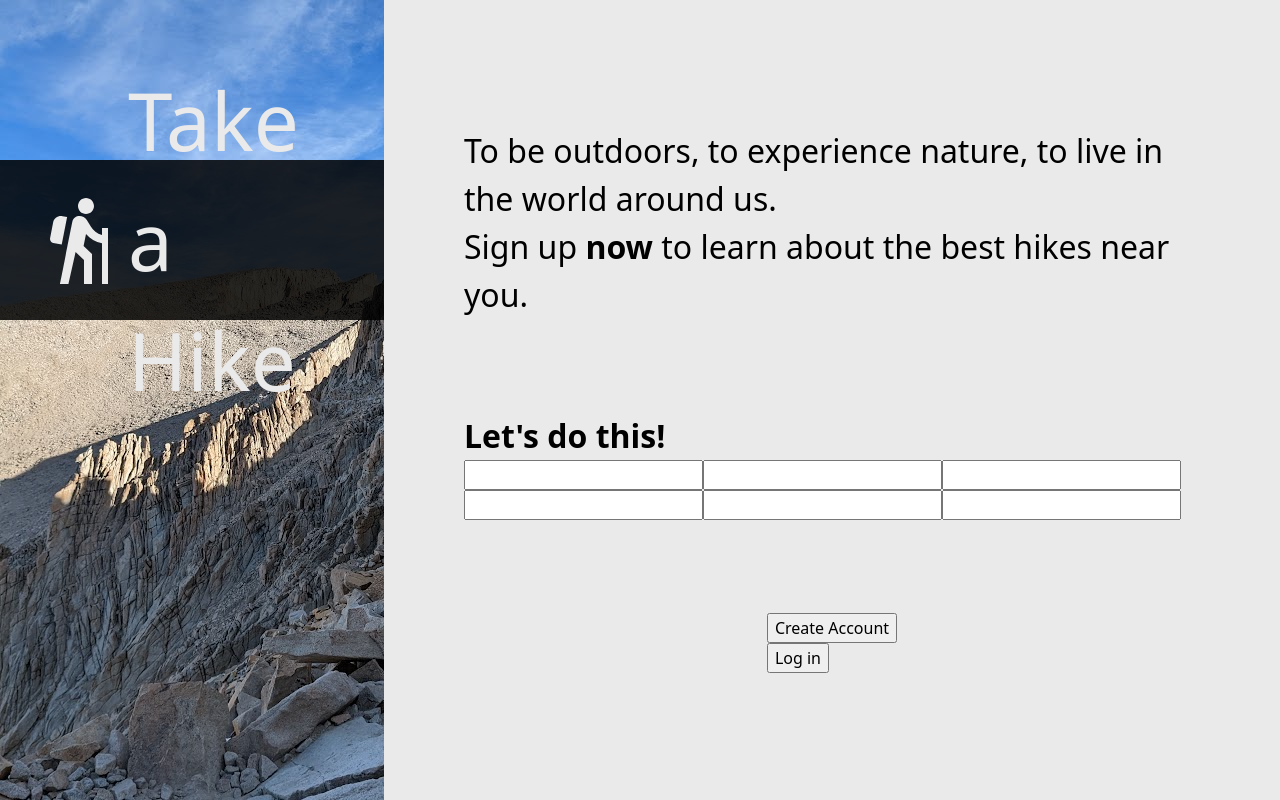
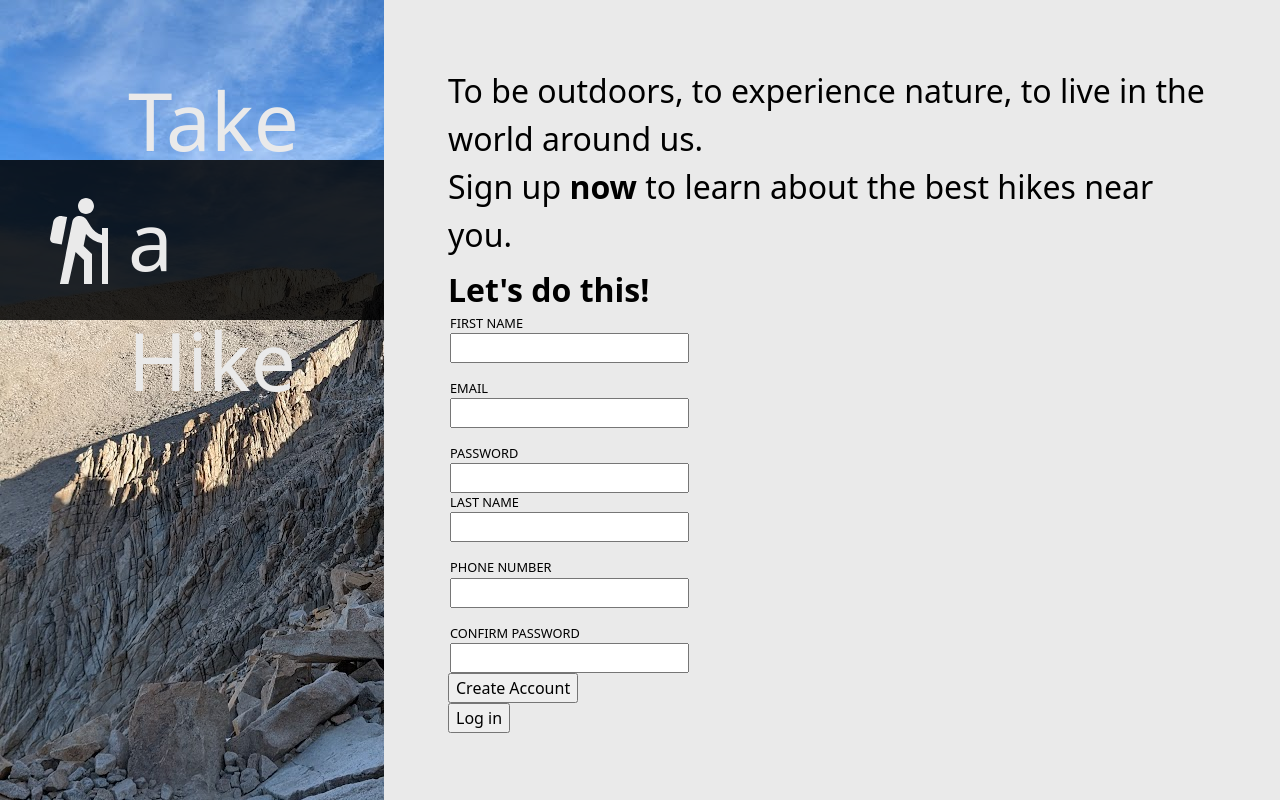
Before and after one commit to CastillejaCode/sign-up-page, a plain HTML site: page index.html in a window 1280 px wide. Drawn offline with Linux system fonts and the light colour scheme.

Commit message:
Add sign up form

```diff
--- a/index.html
+++ b/index.html
@@ -20,19 +20,48 @@
 				<br />
 				Sign up <strong>now</strong> to learn about the best hikes near you.
 			</p>
-			<div class="sign-up-container">
+
+            <div class="border">
                 <h1>Let's do this!</h1>
+                <form action="" input="" class="input-con">
                     <div class="input">
-					<input type="text" /><input type="text" /><input type="text" /><input
-						type="text"
-					/><input type="text" /><input type="text" />
+                        <fieldset>
+                            <div>
+                                <label for="first-name">FIRST NAME</label>
+                                <input type="text" id="first-name" name="first-name" required/>
                             </div>
+                            <div>
+                                <label for="email">EMAIL</label>
+                                <input type="email" id="email" name="email" />
+                            </div>
+                            <div>
+                                <label for="pwd">PASSWORD</label>
+                                <input type="password" />
+                            </div>
+                        </fieldset>
+
+                        <fieldset>
+                            <div>
+                                <label for="last-name">LAST NAME</label>
+                                <input type="text" id="last-name" name="last-name" />
+                            </div>
+                            <div>
+                                <label for="tele">PHONE NUMBER</label>
+                                <input type="tel" id="tele" name="tele" />
+                            </div>
+                            <div>
+                                <label for="pwd-confirm">CONFIRM PASSWORD</label>
+                                <input type="password" id="pwd-confirm" name="pwd-confirm" />
+                            </div>
+
+                        </fieldset>
                     </div>
             <div class="account">
-				<button>Create Account</button>
+                <button type="submit">Create Account</button>
                 <div class="login"></div>
                 <button>Log in</button>
             </div>
-		</div>
+            </form>
+
 	</body>
 </html>
--- a/style.scss
+++ b/style.scss
@@ -116,9 +116,9 @@ body {
 	display: flex;
 	flex-direction: column;
 	justify-content: space-around;
-	align-items: center;
+	align-items: flex-start;
 	width: calc(100% - $width);
-	padding: 5rem;
+	padding: 4rem;
 
 	text-align: left;
 
@@ -126,3 +126,43 @@ body {
 		font-size: 2rem;
 	}
 }
+
+.sign-up-container {
+	display: flex;
+	flex-direction: column;
+	justify-content: flex-start;
+	width: 100%;
+}
+
+.border {
+	box-shadow: black;
+}
+
+.input {
+	display: flex;
+	justify-content: flex-start;
+}
+
+.input {
+	display: flex;
+	flex-direction: column;
+
+	& > fieldset {
+		display: flex;
+		flex-direction: column;
+		font-weight: 400;
+		gap: 1rem;
+		padding: 0;
+
+		border: none;
+	}
+}
+
+fieldset > div {
+	display: flex;
+	flex-direction: column;
+
+	& > label {
+		font-size: 0.8rem;
+	}
+}
```
Also changed, not shown: style.css, 1 other file. Lines whose indentation alone changed are shown as unchanged.
